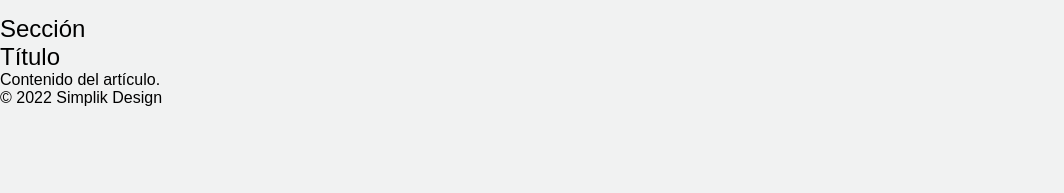
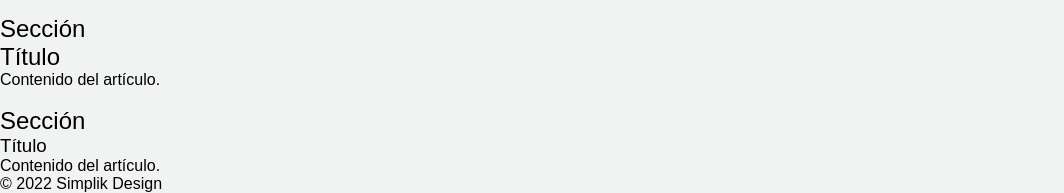
Before and after one commit to ikpm/simplik, a plain HTML site: page index.html in a window 1280 px wide. Shown: the part 1039-1232 px from the top of the page, without its empty margins (0-1064 px from the left). Before the commit the page ends 1146 px from the top, so only its background shows below. Drawn offline with Linux system fonts and the light colour scheme.

Commit message:
siguiendo con el aside

```diff
--- a/index.html
+++ b/index.html
@@ -39,10 +39,12 @@
         </main>
         <aside>
             <article>
+                <picture><img src="" alt=""></picture>
+                <section><h2>Sección</h2></section>
                 <header>
-                    <h1></h1>
+                    <h1>Título</h1>
                 </header>
-                <p></p>
+                <p>Contenido del artículo.</p>
             </article>
         </aside>
         <footer>
```
